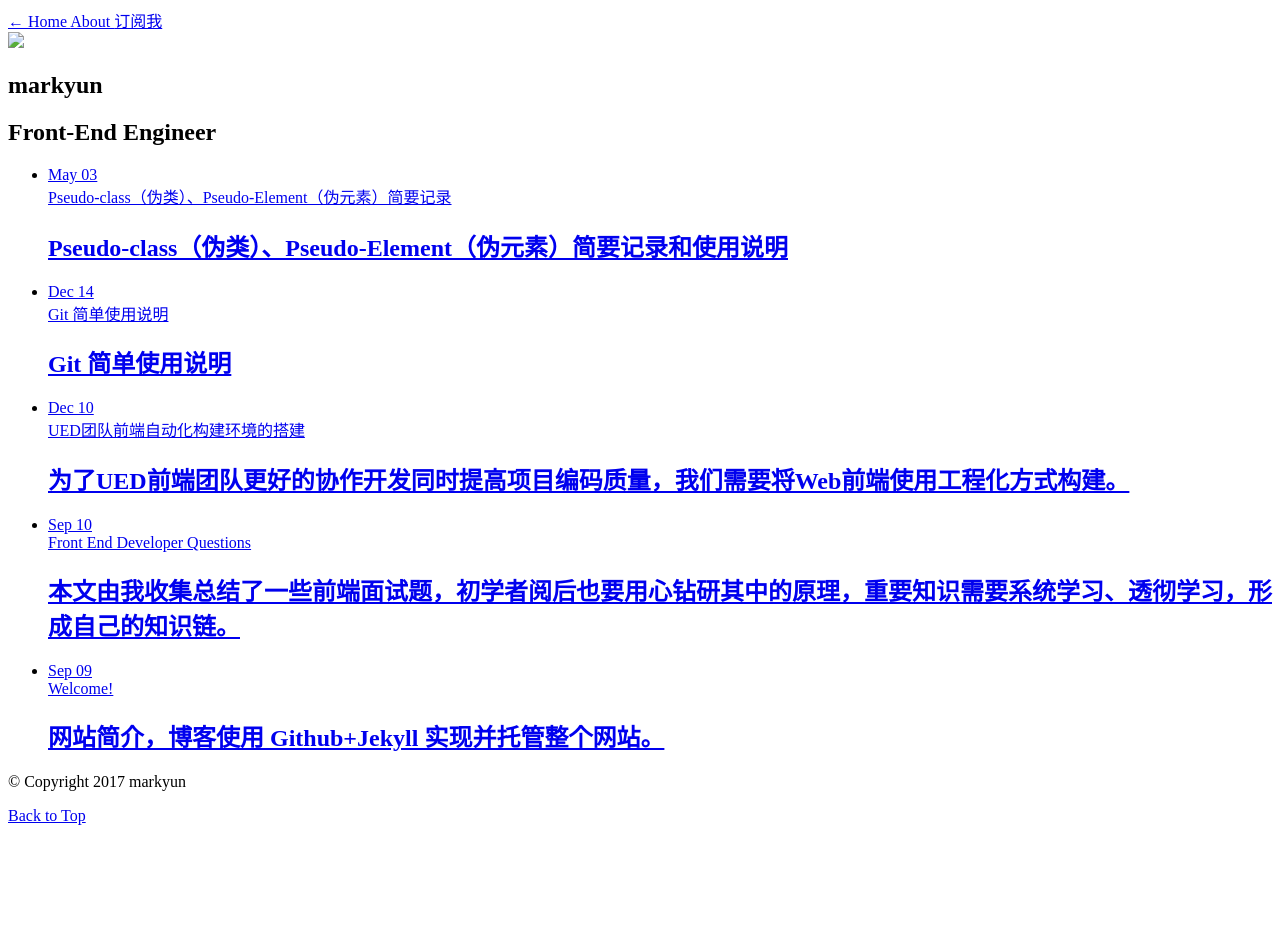
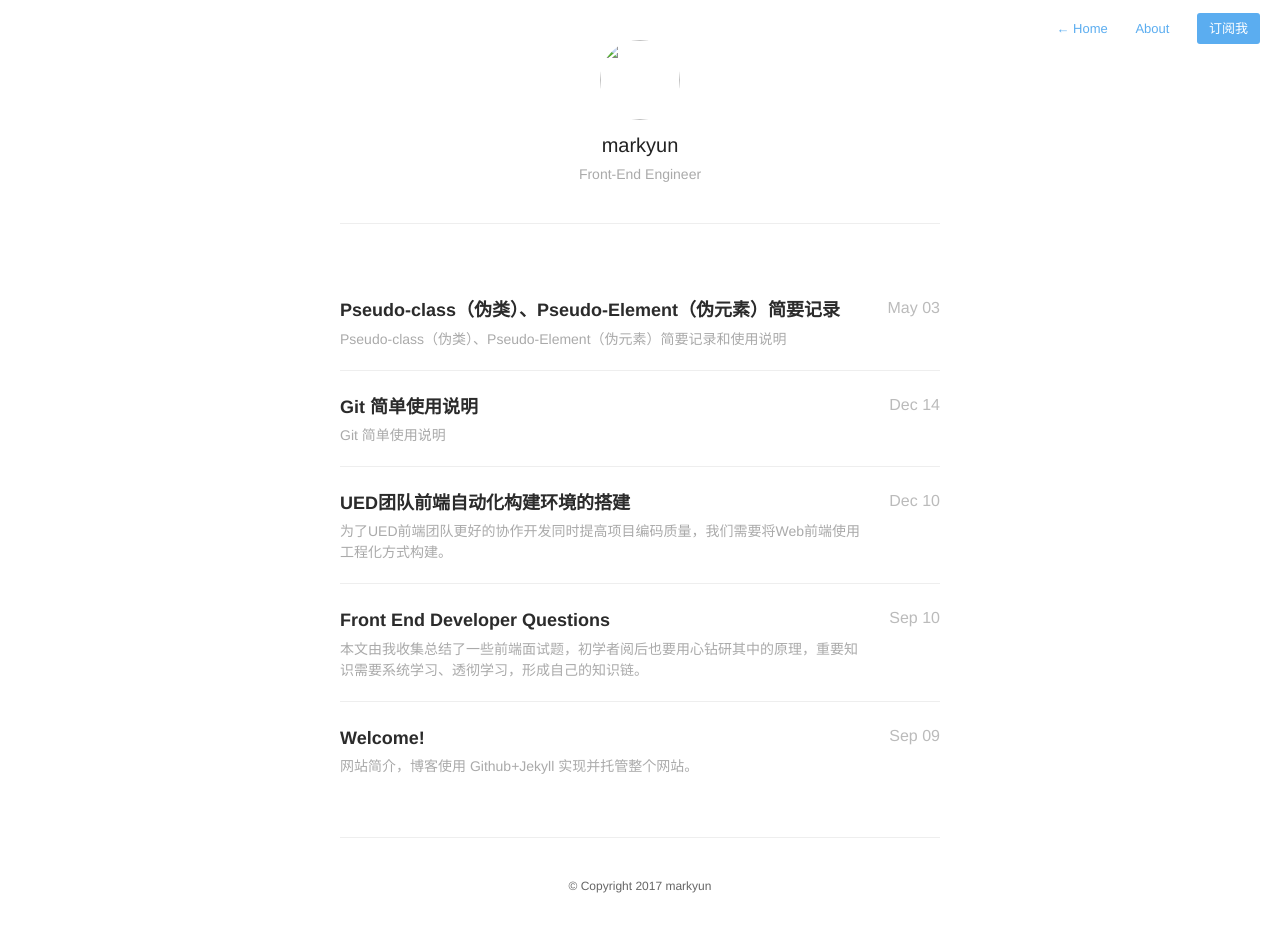
Before and after one commit to fengzi-god/study, a Jekyll site: the page built from index.html, in a window 1280 px wide and 935 px high. Shown: the top 932 px of the window. Built offline with Jekyll 4.4.1, drawn with Linux system fonts in a browser that asks for light colours; nearby versions of some CDN libraries; Markdown is read by kramdown in place of the engine named in the settings; the list of posts is cut into pages by our own code; comment, search, counter and statistics services are not loaded.

Commit message:
修改文件路径

```diff
--- a/_layouts/default.html
+++ b/_layouts/default.html
@@ -5,8 +5,8 @@
   <meta http-equiv="X-UA-Compatible" content="IE=edge,chrome=1">
   <meta name="viewport" content="width=device-width,initial-scale=1,maximum-scale=1">
   <title>{% if page.title %} {{ page.title }}{% endif %} - {{ site.name }}</title>
-  <link rel="shortcut icon" href="{{ site.baseurl }}assets/images/favicon.ico">
-  <link rel="stylesheet" href="{{ site.baseurl }}assets/css/style.min.css">
+  <link rel="shortcut icon" href="{{ site.baseurl }}/assets/images/favicon.ico">
+  <link rel="stylesheet" href="{{ site.baseurl }}/assets/css/style.min.css">
   <link rel="alternate" type="application/rss+xml" title="My Blog" href="{{ site.baseurl }}rss.xml">
 <script  defer="defer">
 var _hmt = _hmt || [];
@@ -27,8 +27,8 @@ var _hmt = _hmt || [];
     {{ content }}
   </section>
   <script src="http://apps.bdimg.com/libs/jquery/2.1.4/jquery.min.js"></script>
-  <script src="{{ site.baseurl }}assets/js/main.min.js"></script>
-  <script src="{{ site.baseurl }}assets/js/highlight.js"></script>
+  <script src="{{ site.baseurl }}/assets/js/main.min.js"></script>
+  <script src="{{ site.baseurl }}/assets/js/highlight.js"></script>
   <script>hljs.initHighlightingOnLoad();</script>
 </body>
 </html>
--- a/index.html
+++ b/index.html
@@ -1,5 +1,5 @@
 ---
-title: "Markyun - Home"
+title: "fengzi - Home"
 profile: true
 ---
 
```
